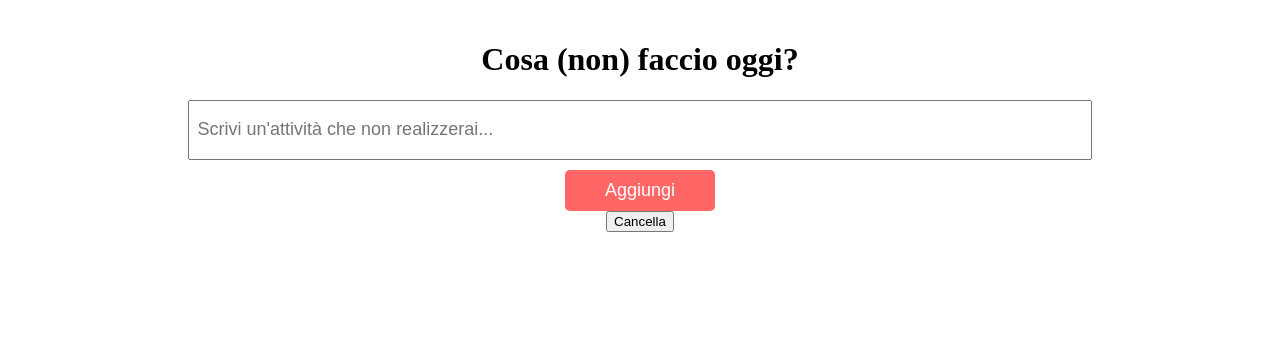
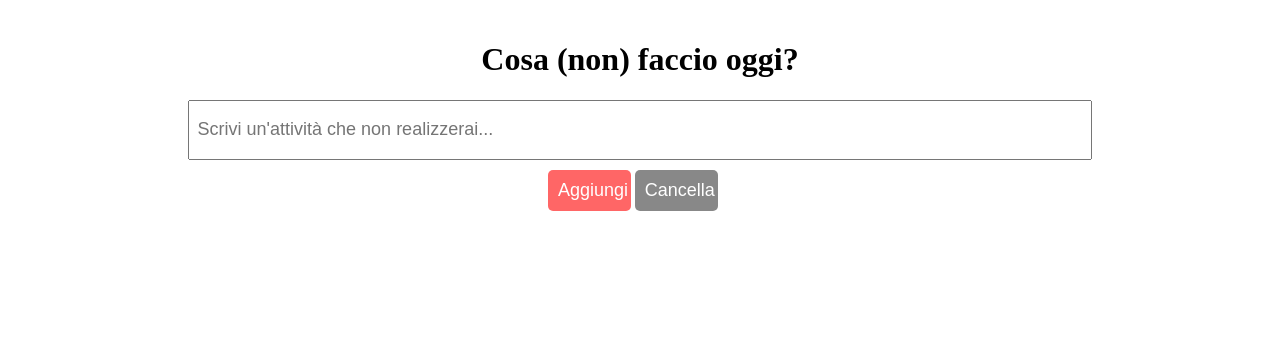
Before and after one commit to gattcocco/AMBRA, a plain HTML site: page index.html in a window 1280 px wide. Shown: the top 347 px of the page. Drawn offline with Linux system fonts and the light colour scheme.

Commit message:
CSS per allineare i pulsanti

```diff
--- a/index.html
+++ b/index.html
@@ -12,11 +12,15 @@
 
 <body>
  <!-- Intestazione della pagina -->
+
   <header id="myHeader">
     <h1>Cosa (non) faccio oggi?</h1>
     <input type="text" id="taskInput" placeholder="Scrivi un'attività che non realizzerai...">
-    <button id="addTaskButton">Aggiungi</button>
-    <button id="deleteTaskButton">Cancella</button>
+
+    <div id="buttonContainer">
+      <button id="addTaskButton">Aggiungi</button>
+      <button id="deleteTaskButton">Cancella</button>
+    </div>
   </header>
 
   <!-- Lista delle attività -->
--- a/style.css
+++ b/style.css
@@ -13,8 +13,15 @@
     margin-bottom: 10px; /* Spazio sotto l'input */
 }
 
-#addTaskButton {
-    width: 150px;
+#buttonsContainer {
+    display: flex;
+    justify-content: space-between;
+    width: 70%;
+    margin-top: 10px;
+}
+
+#addTaskButton, #deleteTaskButton {
+    width: 45%;
     padding: 10px;
     background-color: #ff6666;
     color: white;
@@ -24,6 +31,15 @@
     cursor: pointer;
     transition: background-color 0.3s ease;
 }
+
 #addTaskButton:hover {
     background-color: #ff3333;
 }
+
+#deleteTaskButton {
+    background-color: #888888; /* grigio per differenziarlo */
+}
+
+#deleteTaskButton:hover {
+    background-color: #555555;
+}
```
